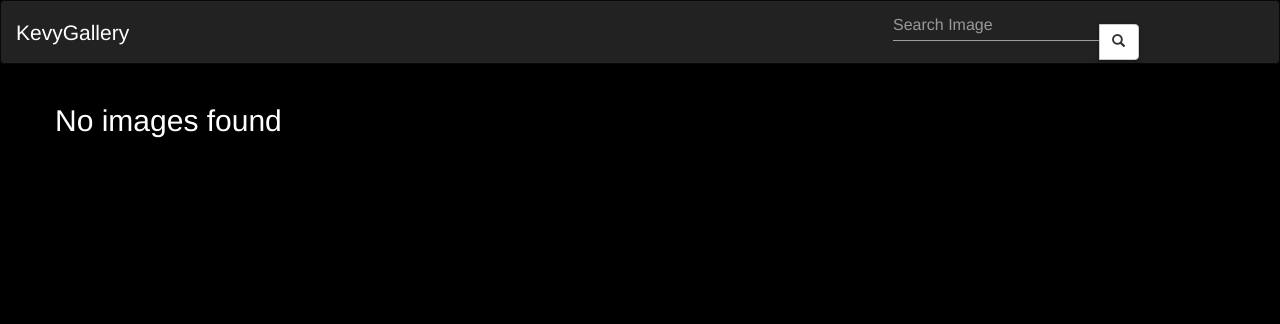
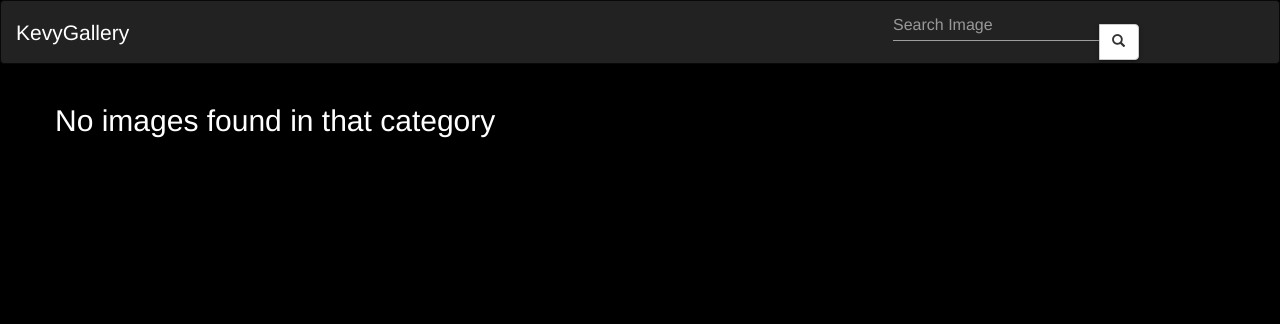
Before and after one commit to KevineMusoni/KevyGallery, a Django app: page /search/ in a window 1280 px wide. Shown: the top 324 px of the page. Run offline with Django 3.2, Linux system fonts and the light colour scheme; some libraries are stand-ins or nearby versions.

Commit message:
search function added

```diff
--- a/gallery/templates/search.html
+++ b/gallery/templates/search.html
@@ -6,7 +6,7 @@
         {% if images %}
         <h2>there are {{ images|length }} images available</h2>
         {% else %}
-        <h2>No images found</h2>
+        <h2>No images found in that category</h2>
         {% endif %}
     </div>
 
```
